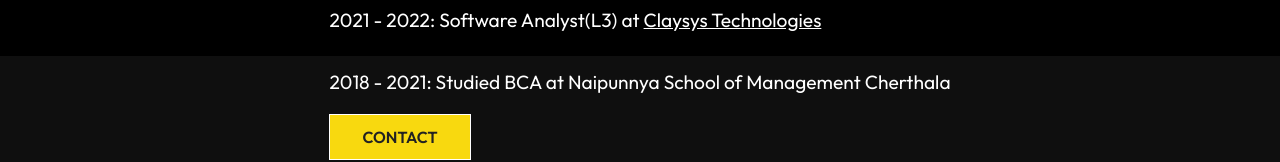
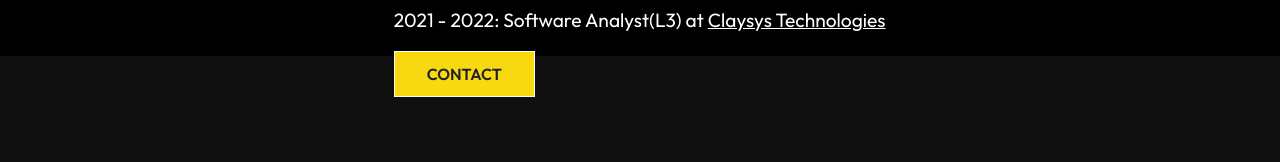
Before and after one commit to sreyas-sc/Portfolio, a React (Create React App) app: page /About in a window 1280 px wide. Shown: the part 720-882 px from the top of the page. Built offline with nearby package versions, Linux system fonts and the light colour scheme.

Commit message:
Update AboutContent.js

```diff
--- a/src/components/AboutContent.js
+++ b/src/components/AboutContent.js
@@ -10,7 +10,6 @@ const AboutContent = () => {
             <p>Hi! I'm a student, Developer currenlty persuing my Masters</p>
             <p>2022 - Present: Pursuing MCA at <a href="https://www.cet.ac.in/"><u>CET</u></a></p>
             <p>2021 - 2022: Software Analyst(L3) at <a href="https://www.claysys.com/"><u>Claysys Technologies</u></a></p>
-            <p>2018 - 2021: Studied BCA at <a href="https://www.naipunnyacollege.ac.in/">Naipunnya School of Management Cherthala</a></p>
             <Link to="/Contact">
                 <button className="btn">Contact</button>
             </Link>
```
